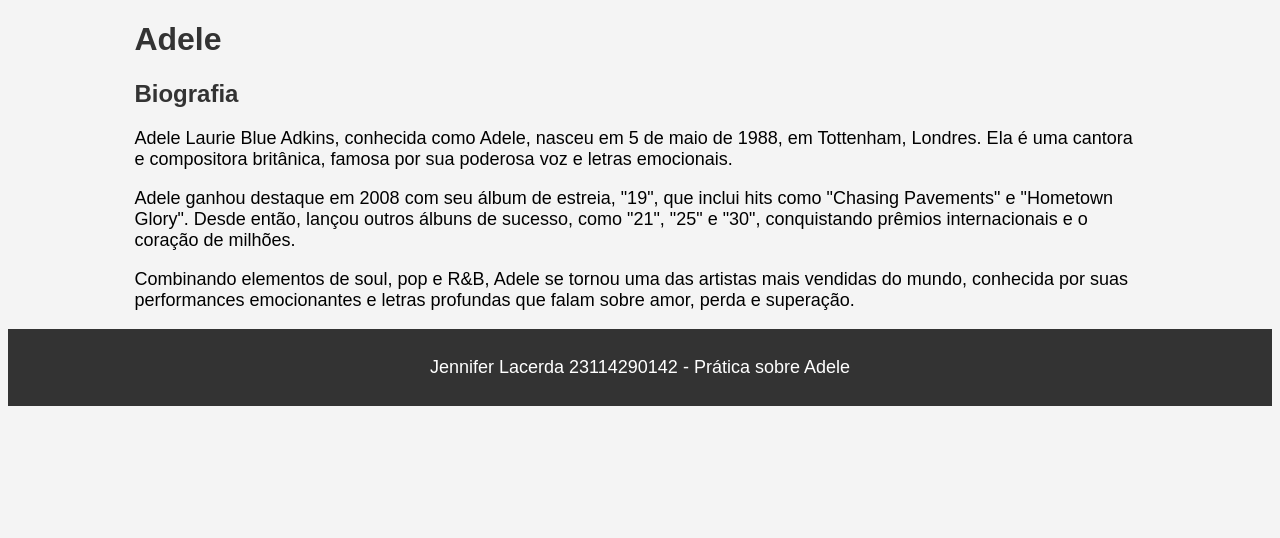
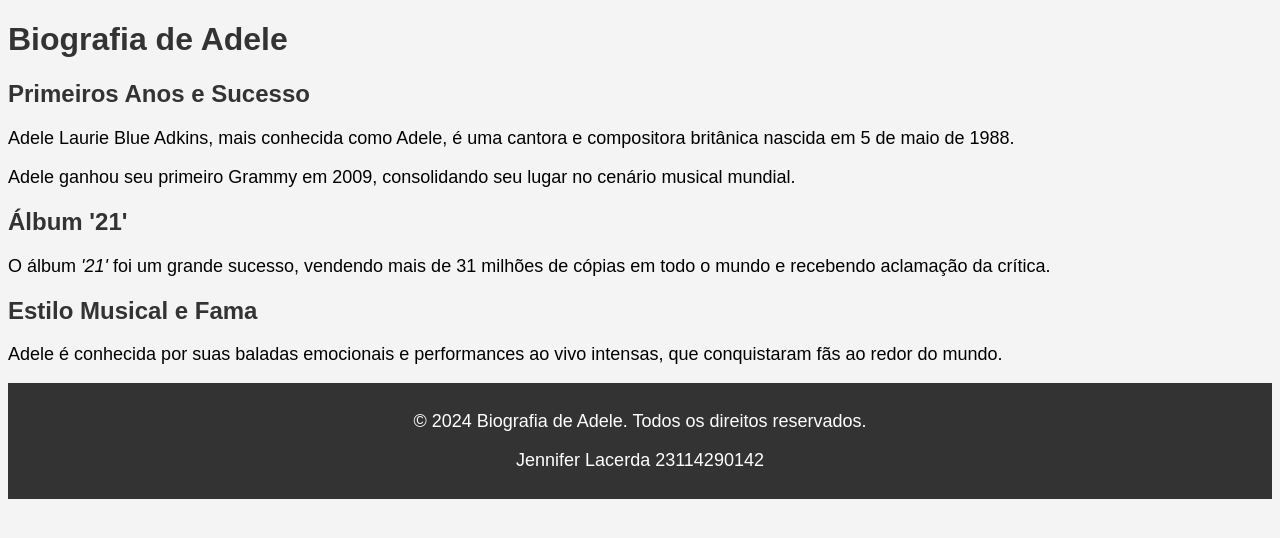
Before and after one commit to jenni3004/adele, a plain HTML site: page index.html in a window 1280 px wide. Drawn offline with Linux system fonts and the light colour scheme.

Commit message:
Adiciona informações sobre a Adelle  ao index.html

```diff
--- a/index.html
+++ b/index.html
@@ -28,15 +28,29 @@
     </style>
 </head>
 <body>
-    <div class="container">
-        <h1>Adele</h1>
-        <h2>Biografia</h2>
-        <p>Adele Laurie Blue Adkins, conhecida como Adele, nasceu em 5 de maio de 1988, em Tottenham, Londres. Ela é uma cantora e compositora britânica, famosa por sua poderosa voz e letras emocionais.</p>
-        <p>Adele ganhou destaque em 2008 com seu álbum de estreia, "19", que inclui hits como "Chasing Pavements" e "Hometown Glory". Desde então, lançou outros álbuns de sucesso, como "21", "25" e "30", conquistando prêmios internacionais e o coração de milhões.</p>
-        <p>Combinando elementos de soul, pop e R&B, Adele se tornou uma das artistas mais vendidas do mundo, conhecida por suas performances emocionantes e letras profundas que falam sobre amor, perda e superação.</p>
-    </div>
+    <header>
+        <h1>Biografia de Adele</h1>
+    </header>
+
+    <section>
+        <h2>Primeiros Anos e Sucesso</h2>
+        <p>Adele Laurie Blue Adkins, mais conhecida como Adele, é uma cantora e compositora britânica nascida em 5 de maio de 1988.</p>
+        <p>Adele ganhou seu primeiro Grammy em 2009, consolidando seu lugar no cenário musical mundial.</p>
+    </section>
+
+    <section>
+        <h2>Álbum '21'</h2>
+        <p>O álbum <em>'21'</em> foi um grande sucesso, vendendo mais de 31 milhões de cópias em todo o mundo e recebendo aclamação da crítica.</p>
+    </section>
+
+    <section>
+        <h2>Estilo Musical e Fama</h2>
+        <p>Adele é conhecida por suas baladas emocionais e performances ao vivo intensas, que conquistaram fãs ao redor do mundo.</p>
+    </section>
+
     <footer>
-        <p>Jennifer Lacerda 23114290142 - Prática sobre Adele</p>
+        <p>&copy; 2024 Biografia de Adele. Todos os direitos reservados.</p>
+        <p>Jennifer Lacerda 23114290142</p>
     </footer>
 </body>
 </html>
```
